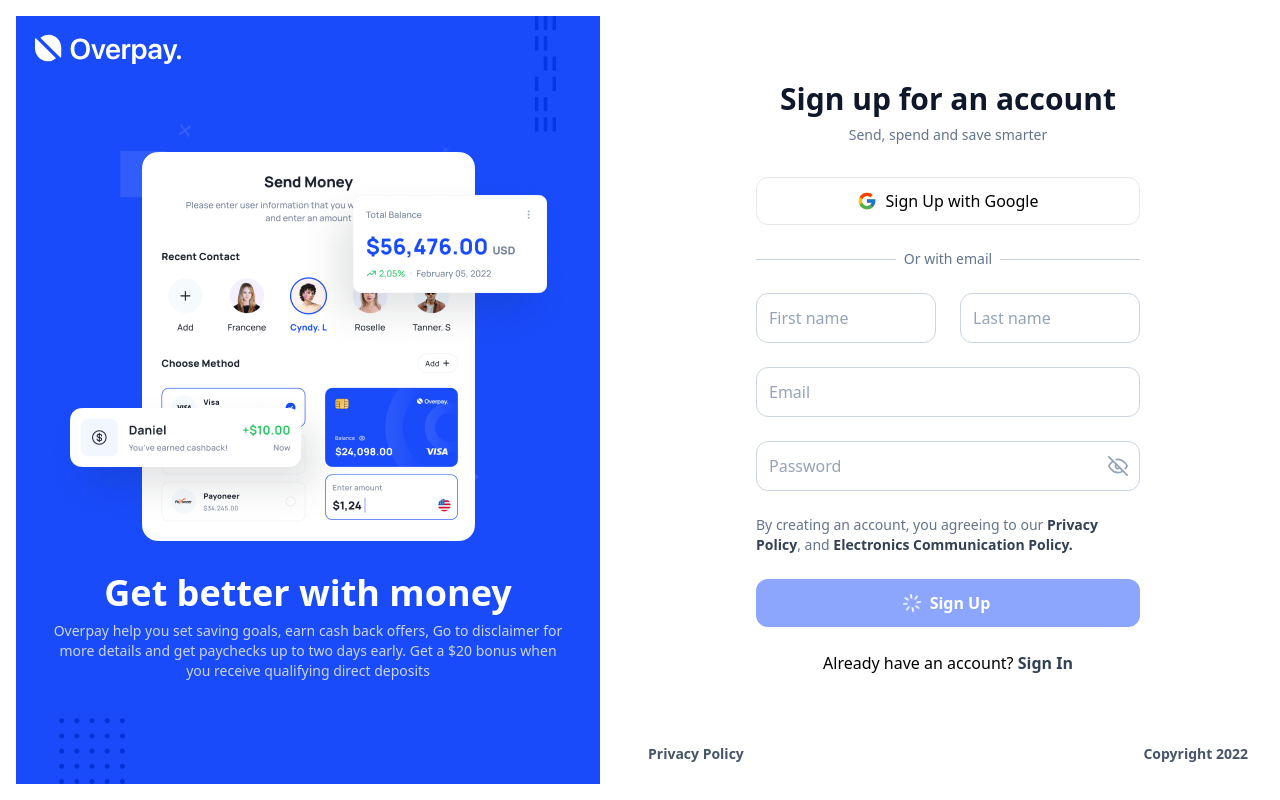
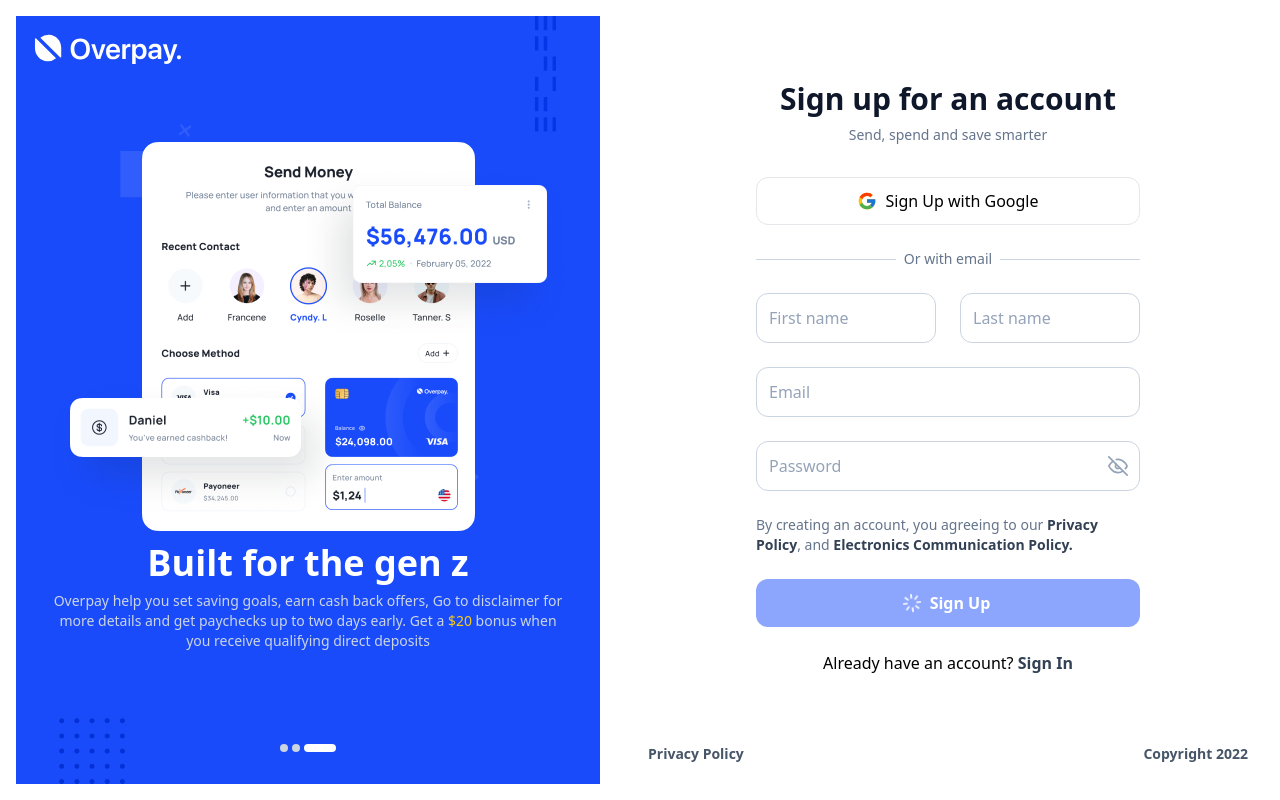
Before and after one commit to iamsahebgiri/overpay, a Next.js app: page / in a window 1280 px wide. Built offline with nearby package versions, Linux system fonts and the light colour scheme.

Commit message:
chore: add functionality to carousel components

```diff
--- a/components/common/carousel.jsx
+++ b/components/common/carousel.jsx
@@ -1,7 +1,41 @@
-import React from "react";
+import { classNames } from "lib/classnames";
+import React, { useEffect, useState } from "react";
 import { Overpay } from "./logo";
 
 const Carousel = ({ hasLogo = false }) => {
+  const contents = [
+    {
+      id: 1,
+      image: "/images/carousel/get-better-with-money.png",
+      title: "Get better with money",
+      body: "Overpay help you set saving goals, earn cash back offers, Go to disclaimer for more details and get paychecks up to two days early. Get a <span class='text-yellow-400'>$20</span> bonus when you receive qualifying direct deposits",
+    },
+    {
+      id: 2,
+      image: "/images/carousel/speedy-easy-fast.png",
+      title: "Speedy, Easy and Fast",
+      body: "Overpay help you set saving goals, earn cash back offers, Go to disclaimer for more details and get paychecks up to two days early. Get a <span class='text-yellow-400'>$20</span> bonus when you receive qualifying direct deposits",
+    },
+    {
+      id: 3,
+      image: "/images/carousel/get-better-with-money.png",
+      title: "Built for the gen z",
+      body: "Overpay help you set saving goals, earn cash back offers, Go to disclaimer for more details and get paychecks up to two days early. Get a <span class='text-yellow-400'>$20</span> bonus when you receive qualifying direct deposits",
+    },
+  ];
+
+  const [current, setCurrent] = useState(1);
+
+  useEffect(() => {
+    const interval = setInterval(() => {
+      setCurrent((current) => (current + 1) % contents.length);
+    }, 5000);
+
+    return () => {
+      clearInterval(interval);
+    };
+  }, []);
+
   return (
     <div className="p-4 h-full">
       <div className="bg-brand-500 h-full relative">
@@ -10,26 +44,39 @@
             <Overpay type="white" />
           </div>
         )}
-        <div className="bg-pattern h-full bg-contain bg-center bg-no-repeat px-6 py-8 flex flex-col justify-center">
+        <div className="bg-pattern h-full bg-contain bg-center bg-no-repeat px-6 py-8 flex flex-col justify-between items-center">
+          <div />
           <div>
-            <div className="py-8">
+            <div className="py-3">
               <img
-                src="/images/carousel/get-better-with-money.png"
-                alt="Get better with money"
+                src={contents[current].image}
+                alt={contents[current].title}
                 className="mx-auto"
               />
             </div>
-            <h3 className="text-4xl text-center font-extrabold text-white">
-              Get better with money
-            </h3>
-            <div className="max-w-lg mx-auto">
-              <p className="mt-2 text-sm text-center text-slate-300">
-                Overpay help you set saving goals, earn cash back offers, Go to
-                disclaimer for more details and get paychecks up to two days
-                early. Get a $20 bonus when you receive qualifying direct
-                deposits
-              </p>
+            <div>
+              <h3 className="text-4xl text-center font-extrabold text-white">
+                {contents[current].title}
+              </h3>
+              <div className="max-w-lg mx-auto">
+                <p
+                  className="mt-2 text-sm text-center text-slate-300"
+                  dangerouslySetInnerHTML={{ __html: contents[current].body }}
+                />
+              </div>
             </div>
+          </div>
+          <div className="flex space-x-1 mt-3">
+            {contents.map((content, i) => (
+              <div
+                key={content.id}
+                className={classNames(
+                  "h-2 rounded-full hover:cursor-pointer",
+                  current === i ? "w-8 bg-white" : "w-2 bg-slate-300"
+                )}
+                onClick={() => setCurrent(i)}
+              />
+            ))}
           </div>
         </div>
       </div>
```
Also changed, not shown: public/images/carousel/speedy-easy-fast.png (added).
